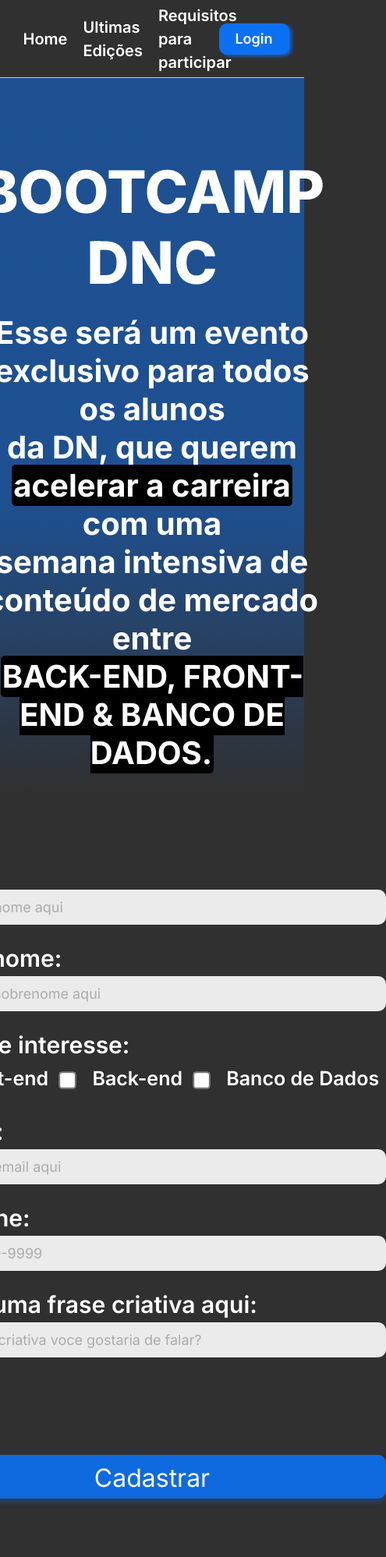
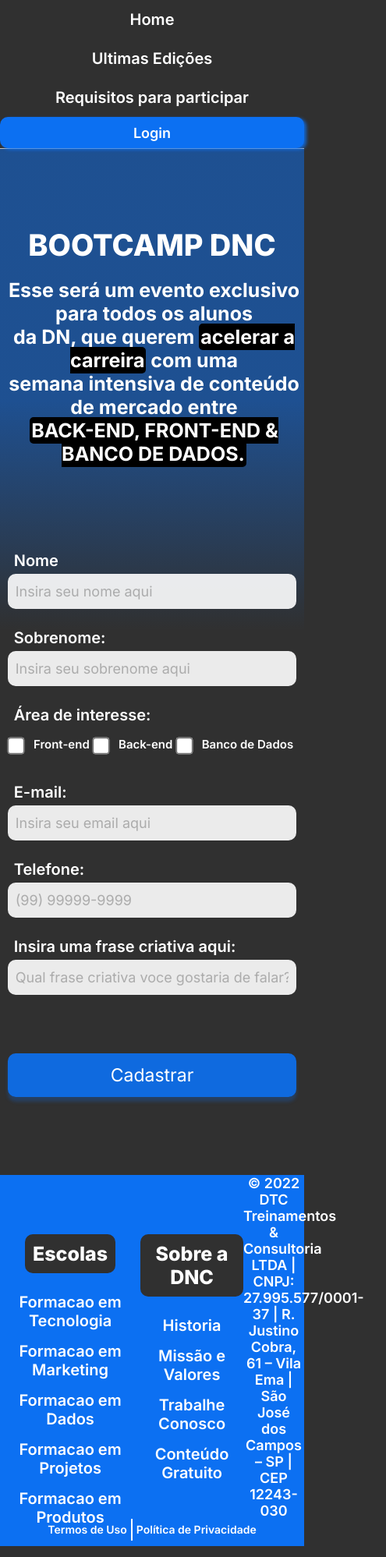
Before and after one commit to rmtrescato/bootcamp, a plain HTML site: page index.html in a window 390 px wide. Shown: the top 1997 px of the page at 78% size, 495 px wide, since content can reach past the window. Drawn offline with Linux system fonts and the light colour scheme.

Commit message:
add media query para mobile

```diff
--- a/style.css
+++ b/style.css
@@ -236,3 +236,79 @@ body {
     width: 20%;
     text-align: center;
   }
+
+  footer .linha2 {
+    height: 35px;
+    display: flex;
+    justify-content: center;
+    padding: 10px auto
+  }
+
+  footer .linha2 a{
+    font-size: 14px;
+    font-weight: 600;
+    color: white;
+    text-decoration: none;
+    padding: 5px;
+
+  }
+
+  footer .linha2 a:first-child{
+    border-right: 2px solid white;
+    height: 80%;
+  }
+
+  footer .linha2 a:hover{
+    color: var(--cinza-hover);
+  }
+
+  @media only screen and (max-width: 600px){
+
+  #principal {
+    flex-direction: column;
+    height: auto;
+  }
+
+  #menu {
+    flex-direction: column;
+    width: 100%;
+    margin: 0px;
+  }
+
+  #menu a {
+    display: flex;
+    height: 50px;
+    align-items: center;
+  }
+
+  #principal button {
+    width: 100%;
+    margin: 0px;
+  }
+
+  /* section */
+
+  section h1 {
+    font-size: 38px;
+  }
+
+  section h2 {
+    font-size: 25px;
+    padding-left: 5px;
+  }
+
+  form {
+    width: 95%;
+    font-size: 20px;
+  }
+
+  .checkbox-itens label {
+    font-size: 15px;
+  }
+
+  input[type="submit"] {
+    font-size: 23px;
+    margin-top: 50px;
+  }
+
+  }
```
